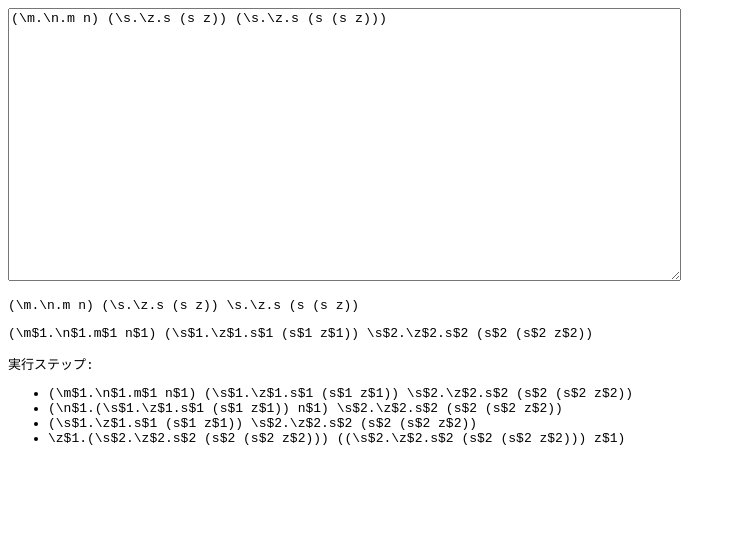
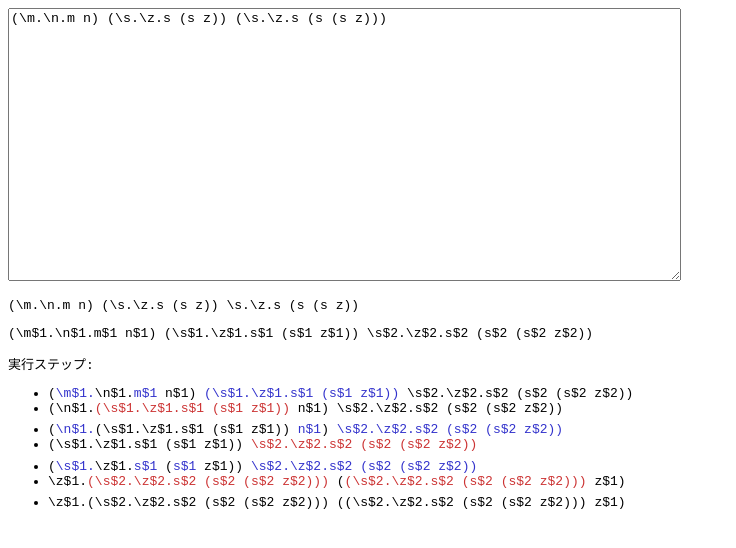
Before and after one commit to tsg-ut/sig-tapl-2018, a plain HTML site: page lambda-without-type/index.html in a window 1280 px wide. Shown: the whole page, without its empty margins (0-736 px from the left). Drawn offline with nearby package versions, Linux system fonts and the light colour scheme.

Commit message:
Highlight changed part in eval step

```diff
--- a/lambda-without-type/index.html
+++ b/lambda-without-type/index.html
@@ -18,8 +18,16 @@
         </p>
         実行ステップ:
         <ul>
-          <li v-for="step in evalSteps" :key="step.toString()">
-            {{ step.toString() }}
+          <li
+            v-for="(step, i) in evalSteps"
+            class="step"
+            :class="{ before: i % 2 == 0, after: i % 2 == 1 }"
+          >
+            <span
+              v-for="{ hl, str } in step.toHighlightedString()"
+              class="step-part"
+              :class="{ highlighted: hl }"
+            >{{ str }}</span>
           </li>
         </ul>
       </div>
--- a/lambda-without-type/js/lam.js
+++ b/lambda-without-type/js/lam.js
@@ -40,48 +40,113 @@ export function uniqueVar(tree, { viLast = new Map(), viStack = new Map() } = {}
   }
 }
 
+function highlightRec(highlighted, tree) {
+  if(tree instanceof VarTree) {
+    return highlight(highlighted, tree);
+  } else if(tree instanceof AppTree) {
+    return highlight(highlighted,
+      new AppTree(tree.info, highlightRec(highlighted, tree.fn), highlightRec(highlighted, tree.arg))
+    );
+  } else {
+    return highlight(highlighted,
+      new AbsTree(tree.info, tree.arg, highlightRec(highlighted, tree.body))
+    );
+  }
+}
+
+function highlight(highlighted, tree) {
+  const info = Object.assign({}, tree.info, { highlighted })
+  if(tree instanceof VarTree) {
+    return new VarTree(info, tree.name);
+  } else if(tree instanceof AppTree) {
+    return new AppTree(info, tree.fn, tree.arg);
+  } else {
+    return new AbsTree(info, tree.arg, tree.body);
+  }
+}
+
 function assign(tree, from, to) {
   if(tree instanceof VarTree) {
     if(tree.name === from) {
-      return to;
+      return {
+        oldTree: highlightRec(true, tree),
+        newTree: highlightRec(true, to),
+      };
     } else {
-      return tree;
+      return {
+        oldTree: tree,
+        newTree: tree,
+      };
     }
   } else if(tree instanceof AppTree) {
-    return new AppTree(tree.info, assign(tree.fn, from, to), assign(tree.arg, from, to));
+    const { oldTree: oldFn, newTree: newFn } = assign(tree.fn, from, to);
+    const { oldTree: oldArg, newTree: newArg } = assign(tree.arg, from, to);
+    return {
+      oldTree: new AppTree(tree.info, oldFn, oldArg),
+      newTree: new AppTree(tree.info, newFn, newArg),
+    };
   } else {
     if(tree.arg === from) {
       // 内部に同名の変数がある
-      return tree;
+      return {
+        oldTree: tree,
+        newTree: tree,
+      };
     }
-    return new AbsTree(tree.info, tree.arg, assign(tree.body, from, to));
+    const { oldTree: oldBody, newTree: newBody } = assign(tree.body, from, to);
+    return {
+      oldTree: new AbsTree(tree.info, tree.arg, oldBody),
+      newTree: new AbsTree(tree.info, tree.arg, newBody),
+    };
   }
 }
 
 function evalStep(tree) {
+  tree = highlightRec(false, tree);
+
   if(tree instanceof AppTree) {
     if(tree.fn instanceof AbsTree) {
-      return { newTree: assign(tree.fn.body, tree.fn.arg, tree.arg), changed: true };
+      const { oldTree: oldBody, newTree: newBody } = assign(tree.fn.body, tree.fn.arg, tree.arg);
+      return {
+        oldTree: new AppTree(
+          tree.info,
+          highlight('except-parens', new AbsTree(tree.fn.info, tree.fn.arg, oldBody)),
+          highlightRec(true, tree.arg),
+        ),
+        newTree: newBody,
+        changed: true,
+      };
     } else {
-      const { newTree: newFn, changed: changedFn } = evalStep(tree.fn);
+      const { oldTree: oldFn, newTree: newFn, changed: changedFn } = evalStep(tree.fn);
       if(changedFn) {
-        return { newTree: new AppTree(tree.info, newFn, tree.arg), changed: true };
+        return {
+          oldTree: new AppTree(tree.info, oldFn, tree.arg),
+          newTree: new AppTree(tree.info, newFn, tree.arg),
+          changed: true
+        };
       }
-      const { newTree: newArg, changed: changedArg } = evalStep(tree.arg);
+      const { oldTree: oldArg, newTree: newArg, changed: changedArg } = evalStep(tree.arg);
       if(changedArg) {
-        return { newTree: new AppTree(tree.info, tree.fn, newArg), changed: true };
+        return {
+          oldTree: new AppTree(tree.info, tree.fn, oldArg),
+          newTree: new AppTree(tree.info, tree.fn, newArg),
+          changed: true,
+        };
       }
     }
   }
-  return { newTree: tree, changed: false };
+  return { oldTree: tree, newTree: tree, changed: false };
 }
 
 export function evalSteps(tree) {
-  const steps = [tree];
-  while(true) {
-    const { newTree, changed } = evalStep(steps[steps.length - 1]);
+  const steps = [];
+  let last = tree;
+  for(let i = 0; i < 1000; ++i) {
+    const { oldTree, newTree, changed } = evalStep(last);
+    steps.push(oldTree);
     if(!changed) break;
     steps.push(newTree);
+    last = newTree;
   }
   return steps;
 }
--- a/lambda-without-type/js/parse.js
+++ b/lambda-without-type/js/parse.js
@@ -40,11 +40,11 @@ export function parse(program, startPos = 0) {
     let currentTree;
     if(match[1]) {
       // var
-      currentTree = new VarTree(si, match[1]);
+      currentTree = new VarTree({ pos: si }, match[1]);
     } else if(match[2]) {
       // lambda
       const j = parensEnd(li);
-      currentTree = new AbsTree(si, match[2], parse(program.slice(li, j), startPos + li));
+      currentTree = new AbsTree({ pos: si }, match[2], parse(program.slice(li, j), startPos + li));
       li = j + 1;
     } else if(match[3]) {
       // apply
@@ -57,7 +57,7 @@ export function parse(program, startPos = 0) {
     }
 
     if(retTree) {
-      retTree = new AppTree(si, retTree, currentTree);
+      retTree = new AppTree({ pos: si }, retTree, currentTree);
     } else {
       retTree = currentTree;
     }
--- a/lambda-without-type/js/trees.js
+++ b/lambda-without-type/js/trees.js
@@ -5,6 +5,10 @@ export class AST {
     this.info = info;
     this.pos = info.pos;
     this.highlighted = info.highlighted;
+  }
+
+  toString() {
+    return this.toHighlightedString().map(v => v.str).join('');
   }
 }
 
@@ -15,7 +19,9 @@ export class VarTree extends AST {
     Object.freeze(this);
   }
 
-  toString() { return this.name; }
+  toHighlightedString() {
+    return [{ hl: this.highlighted, str: this.name }];
+  }
   toTreeString() { return `Var(${this.name})`; }
 }
 
@@ -33,6 +39,15 @@ export class AbsTree extends AST {
     return s;
   }
 
+  toHighlightedString({ isLast = true } = {}) {
+    return [
+      { hl: this.highlighted === true, str: isLast ? '' : '('},
+      { hl: this.highlighted, str: `\\${this.arg}.` },
+      ...this.body.toHighlightedString({ isFirst: true, isLast: true }),
+      { hl: this.highlighted === true, str: isLast ? '' : ')'},
+    ];
+  }
+
   toTreeString() { return `Abs(${this.arg}, ${this.body.toTreeString()})`; }
 }
 
@@ -44,13 +59,14 @@ export class AppTree extends AST {
     Object.freeze(this);
   }
 
-  toString({ isFirst = true, isLast = true } = {}) {
-    const fnStr = this.fn.toString({ isFirst: true, isLast: false });
-    const argStr = this.arg.toString({ isFirst: false, isLast: isLast || !isFirst });
-
-    let s = `${fnStr} ${argStr}`;
-    if(!isFirst) s = `(${s})`;
-    return s;
+  toHighlightedString({ isFirst = true, isLast = true } = {}) {
+    return [
+      { hl: this.highlighted === true, str: isFirst ? '' : '('},
+      ...this.fn.toHighlightedString({ isFirst: true, isLast: false }),
+      { hl: this.highlighted, str: ' '},
+      ...this.arg.toHighlightedString({ isFirst: false, isLast: isLast || !isFirst }),
+      { hl: this.highlighted === true, str: isFirst ? '' : ')'},
+    ];
   }
 
   toTreeString() { return `App(${this.fn.toTreeString()}, ${this.arg.toTreeString()})`; }
--- a/lambda-without-type/js/view.js
+++ b/lambda-without-type/js/view.js
@@ -22,10 +22,14 @@ document.addEventListener('DOMContentLoaded', () => {
       },
 
       uniqueLamTree() {
-        return this.lamTree && Lam.uniqueVar(this.lamTree);
+        if(!this.lamTree) return null;
+        return Lam.uniqueVar(this.lamTree);
       },
 
       evalSteps() {
+        if(!this.lamTree) return null;
+        console.log(Lam.evalSteps(this.uniqueLamTree));
+        console.log(Lam.evalSteps(this.uniqueLamTree).map(a=>a.toHighlightedString()));
         return Lam.evalSteps(this.uniqueLamTree);
       },
     },
--- a/lambda-without-type/style.css
+++ b/lambda-without-type/style.css
@@ -12,3 +12,13 @@
   color: #c33;
   font-family: monospace;
 }
+
+.step.after {
+  margin-bottom: 0.5em;
+}
+.step.before .step-part.highlighted {
+  color: #33c;
+}
+.step.after .step-part.highlighted {
+  color: #c33;
+}
```
